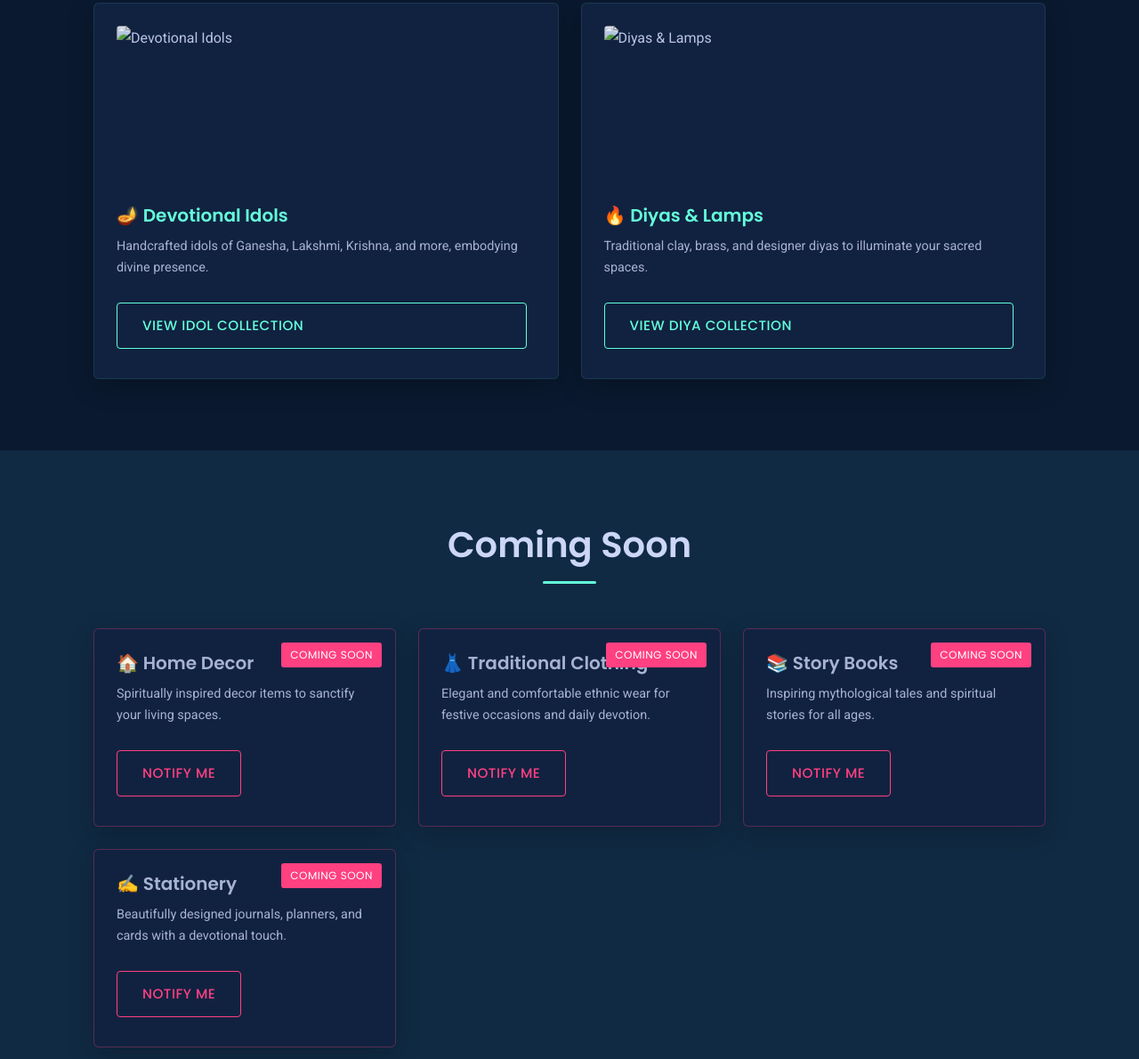
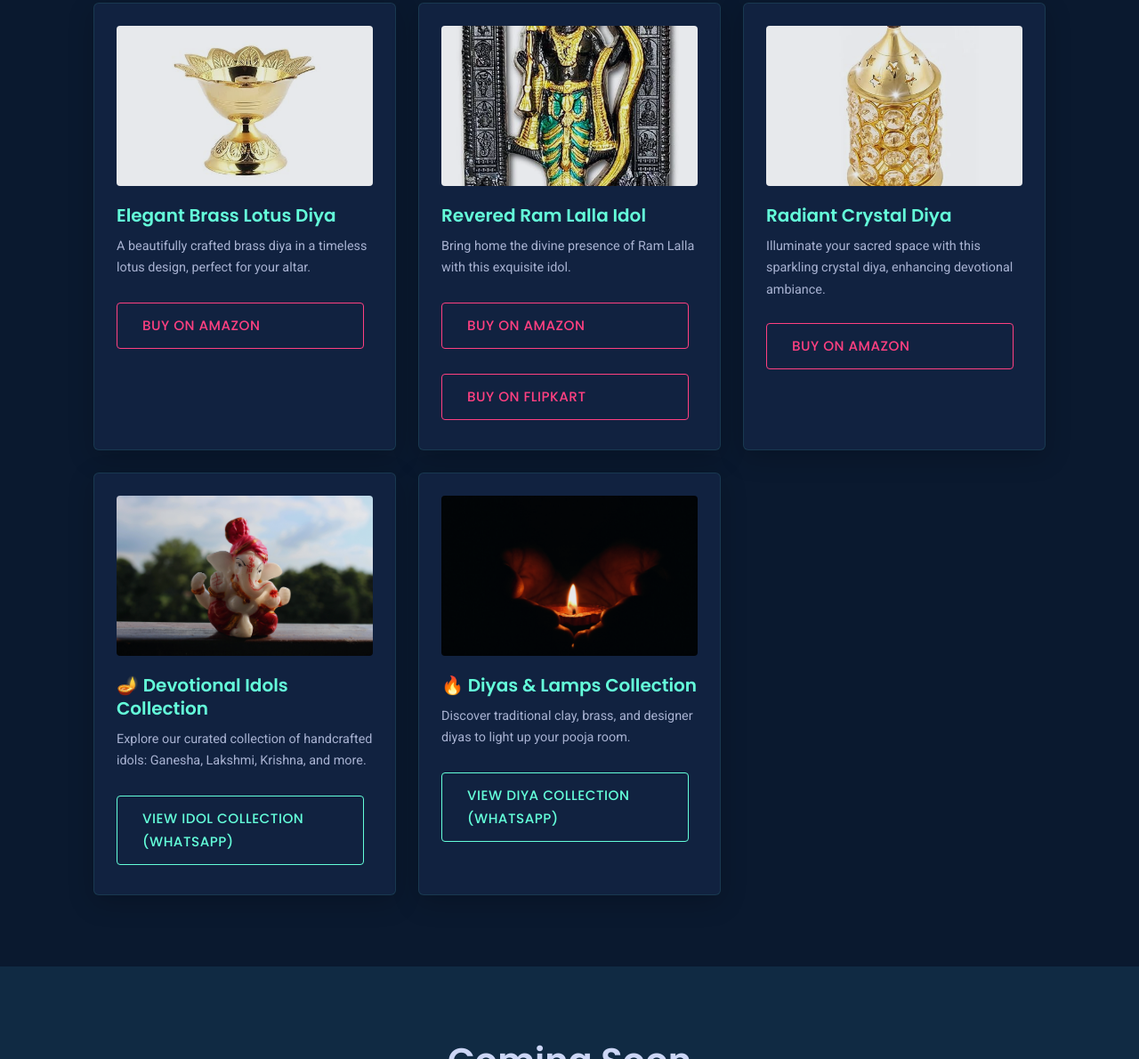
Before and after one commit to TheLoneArcher/RUSH_Enterprises_India, a plain HTML site: page index.html in a window 1280 px wide. Shown: the part 1610-2800 px from the top of the page at 89% size. Drawn offline with nearby package versions, Linux system fonts and the light colour scheme; animation ran at ten frames a second.

Commit message:
Fix: Update Link

```diff
--- a/index.html
+++ b/index.html
@@ -85,28 +85,54 @@
             <h2 data-aos="fade-up">Our Products</h2>
             <h3 data-aos="fade-up" data-aos-delay="100">Currently Available</h3>
             <div class="product-grid">
-                <!-- Product 1: Devotional Idols -->
+                <!-- Product 1: Elegant Brass Lotus Diya -->
                 <div class="product-card" data-aos="fade-up" data-aos-delay="200">
-                    <img src="assets/images/idol-placeholder.jpg" alt="Devotional Idols">
-                    <h4>🪔 Devotional Idols</h4>
-                    <p>Handcrafted idols of Ganesha, Lakshmi, Krishna, and more, embodying divine presence.</p>
+                    <img src="assets/images/product-brass-lotus-diya.jpg" alt="Elegant Brass Lotus Diya"> <!-- Ensure this image exists -->
+                    <h4>Elegant Brass Lotus Diya</h4>
+                    <p>A beautifully crafted brass diya in a timeless lotus design, perfect for your altar.</p>
                     <div class="product-links">
-                        <!-- Example: Update with actual links -->
-                        <!-- <a href="[AMAZON_IDOL_LINK]" target="_blank" class="btn btn-secondary">Buy on Amazon</a> -->
-                        <!-- <a href="[FLIPKART_IDOL_LINK]" target="_blank" class="btn btn-secondary">Buy on Flipkart</a> -->
-                        <a href="https://wa.me/919790613379?text=I'm%20interested%20in%20your%20Devotional%20Idol%20collection." target="_blank" class="btn btn-primary">View Idol Collection</a>
+                        <a href="https://amzn.in/d/2dINrRk" target="_blank" class="btn btn-secondary">Buy on Amazon</a>
                     </div>
                 </div>
 
-                <!-- Product 2: Diyas & Lamps -->
+                <!-- Product 2: Revered Ram Lalla Idol -->
                 <div class="product-card" data-aos="fade-up" data-aos-delay="300">
-                    <img src="assets/images/diya-placeholder.jpg" alt="Diyas & Lamps">
-                    <h4>🔥 Diyas & Lamps</h4>
-                    <p>Traditional clay, brass, and designer diyas to illuminate your sacred spaces.</p>
+                    <img src="assets/images/product-ram-lalla-idol.jpg" alt="Revered Ram Lalla Idol"> <!-- Ensure this image exists -->
+                    <h4>Revered Ram Lalla Idol</h4>
+                    <p>Bring home the divine presence of Ram Lalla with this exquisite idol.</p>
+                    <div class="product-links">
+                        <a href="https://amzn.in/d/hYE1NG4" target="_blank" class="btn btn-secondary">Buy on Amazon</a>
+                        <a href="https://dl.flipkart.com/s/U5eOciuuuN" target="_blank" class="btn btn-secondary">Buy on Flipkart</a>
+                    </div>
+                </div>
+
+                <!-- Product 3: Radiant Crystal Diya -->
+                <div class="product-card" data-aos="fade-up" data-aos-delay="400">
+                    <img src="assets/images/product-crystal-diya.jpg" alt="Radiant Crystal Diya"> <!-- Ensure this image exists -->
+                    <h4>Radiant Crystal Diya</h4>
+                    <p>Illuminate your sacred space with this sparkling crystal diya, enhancing devotional ambiance.</p>
+                    <div class="product-links">
+                        <a href="https://amzn.in/d/7bceyD5" target="_blank" class="btn btn-secondary">Buy on Amazon</a>
+                    </div>
+                </div>
+
+                <!-- Product 4: Devotional Idols Collection -->
+                <div class="product-card" data-aos="fade-up" data-aos-delay="500">
+                    <img src="assets/images/product-idol-placeholder.jpg" alt="Devotional Idols Collection">
+                    <h4>🪔 Devotional Idols Collection</h4>
+                    <p>Explore our curated collection of handcrafted idols: Ganesha, Lakshmi, Krishna, and more.</p>
+                    <div class="product-links">
+                        <a href="https://wa.me/919790613379?text=I'm%20interested%20in%20your%20Devotional%20Idol%20collection." target="_blank" class="btn btn-primary">View Idol Collection (WhatsApp)</a>
+                    </div>
+                </div>
+
+                <!-- Product 5: Diyas & Lamps Collection -->
+                <div class="product-card" data-aos="fade-up" data-aos-delay="600">
+                    <img src="assets/images/product-diya-placeholder.jpg" alt="Diyas & Lamps Collection">
+                    <h4>🔥 Diyas & Lamps Collection</h4>
+                    <p>Discover traditional clay, brass, and designer diyas to light up your pooja room.</p>
                      <div class="product-links">
-                        <!-- Example: Update with actual links -->
-                        <!-- <a href="[AMAZON_DIYA_LINK]" target="_blank" class="btn btn-secondary">Buy on Amazon</a> -->
-                        <a href="https://wa.me/919790613379?text=I'm%20interested%20in%20your%20Diya%20collection." target="_blank" class="btn btn-primary">View Diya Collection</a>
+                        <a href="https://wa.me/919790613379?text=I'm%20interested%20in%20your%20Diya%20collection." target="_blank" class="btn btn-primary">View Diya Collection (WhatsApp)</a>
                     </div>
                 </div>
             </div>
@@ -163,7 +189,7 @@
                 <li>Navratri Specials – Sept</li>
                 <li>Raksha Bandhan Gifts – Aug</li>
             </ul>
-            <a href="[INSTAGRAM_LINK_UPDATE_ME]" target="_blank" class="btn btn-primary">Follow us on Instagram for updates</a>
+            <a href="https://www.instagram.com/rush_enterprises_india?igsh=bnZoOTF1ZzJmc2R5" target="_blank" class="btn btn-primary">Follow us on Instagram for updates</a>
         </div>
     </section>
 
@@ -210,10 +236,10 @@
         <div class="container">
             <div class="footer-content">
                 <div class="footer-social">
-                    <a href="[INSTAGRAM_LINK_UPDATE_ME]" target="_blank" title="Instagram"><img src="assets/images/icon-instagram.svg" alt="Instagram"></a>
-                    <a href="[FACEBOOK_LINK_UPDATE_ME]" target="_blank" title="Facebook"><img src="assets/images/icon-facebook.svg" alt="Facebook"></a>
-                    <a href="[LINKEDIN_LINK_UPDATE_ME]" target="_blank" title="LinkedIn"><img src="assets/images/icon-linkedin.svg" alt="LinkedIn"></a>
-                    <a href="[X_TWITTER_LINK_UPDATE_ME]" target="_blank" title="X (Twitter)"><img src="assets/images/icon-x.svg" alt="X"></a>
+                    <a href="https://www.instagram.com/rush_enterprises_india?igsh=bnZoOTF1ZzJmc2R5" target="_blank" title="Instagram"><img src="assets/images/instagram_logo.svg" alt="Instagram"></a>
+                    <a href="https://www.facebook.com/share/1CqWroZTVZ/" target="_blank" title="Facebook"><img src="assets/images/facebook_logo.svg" alt="Facebook"></a>
+                    <a href="https://www.linkedin.com/in/rush-enterprises-india?utm_source=share&utm_campaign=share_via&utm_content=profile&utm_medium=android_app" target="_blank" title="LinkedIn"><img src="assets/images/linkedin_logo.svg" alt="LinkedIn"></a>
+                    <a href="https://x.com/Rush_Ent_India?t=D5laA7PvGvFJzGN1_Pyt4A&s=09" target="_blank" title="X (Twitter)"><img src="assets/images/twitter_logo.svg" alt="X (formerly Twitter)"></a>
                 </div>
                 <p>© 2024 RUSH Enterprises. All Rights Reserved. Crafted with devotion.</p>
                 <nav class="footer-links">
```
Also changed, not shown: assets/images/facebook_logo.svg (added), assets/images/instagram_logo.svg (added), assets/images/linkedin_logo.svg (added), assets/images/product-brass-lotus-diya.jpg (added), assets/images/product-crystal-diya.jpg (added), assets/images/product-diya-placeholder.jpg (added), assets/images/product-idol-placeholder.jpg (added), assets/images/product-idol-placeholder.png (added), assets/images/product-ram-lalla-idol.jpg (added), assets/images/twitter_logo.svg (added), 1 other file.
